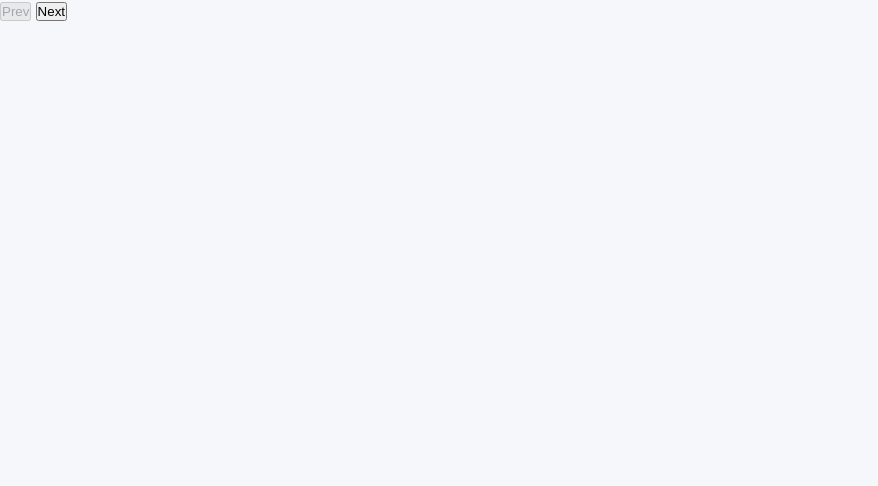
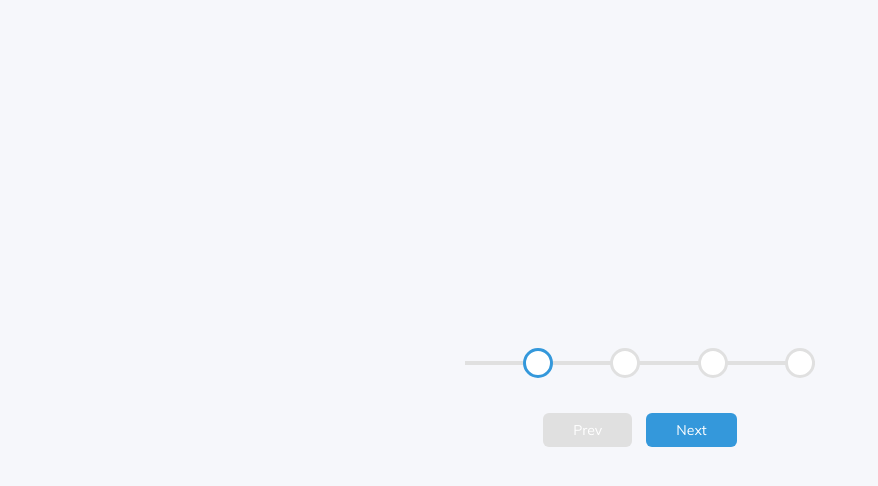
Before and after one commit to budidak/progress_steps, a plain HTML site: page index.html in a window 1280 px wide. Shown: the whole page, without its empty margins (0-878 px from the left). Drawn offline with Linux system fonts and the light colour scheme.

Commit message:
Add styles

```diff
--- a/style.css
+++ b/style.css
@@ -1,4 +1,9 @@
 @import url("https://fonts.googleapis.com/css2?family=Mulish&display=swap");
+
+:root {
+  --line-border-fill: #3498db;
+  --line-border-empty: #e0e0e0;
+}
 
 * {
   padding: 0;
@@ -15,4 +20,86 @@ body {
   font-size: 1.6rem;
   min-height: 100svh;
   background-color: #f6f7fb;
+  display: flex;
+  justify-content: center;
+  align-items: center;
 }
+
+.container {
+  text-align: center;
+}
+
+.progress-container {
+  display: flex;
+  justify-content: space-between;
+  position: relative;
+  margin-bottom: 3rem;
+  max-width: 100%;
+  width: 35rem;
+}
+
+.progress-container::before {
+  content: "";
+  background-color: var(--line-border-empty);
+  position: absolute;
+  top: 50%;
+  left: 0;
+  transform: translateY(-50%);
+  height: 0.4rem;
+  width: 100%;
+  z-index: -1;
+}
+
+.progress {
+  background-color: var(--line-border-fill);
+  position: absolute;
+  top: 50%;
+  left: 0;
+  transform: translateY(-50%);
+  height: 0.4rem;
+  width: 0%;
+  z-index: -1;
+  transition: 0.4s ease;
+}
+
+.circle {
+  background-color: #fff;
+  color: #999;
+  border-radius: 50%;
+  height: 3rem;
+  width: 3rem;
+  display: flex;
+  justify-content: center;
+  align-items: center;
+  border: 3px solid var(--line-border-empty);
+  transition: 0.4s ease;
+}
+
+.circle.active {
+  border-color: var(--line-border-fill);
+}
+
+.btn {
+  background-color: var(--line-border-fill);
+  color: #fff;
+  border: 0;
+  border-radius: 6px;
+  font-family: inherit;
+  font-size: 1.4rem;
+  cursor: pointer;
+  padding: 0.8rem 3rem;
+  margin: 0.5rem;
+}
+
+.btn:active {
+  transform: scale(0.98);
+}
+
+.btn:focus {
+  outline: 0;
+}
+
+.btn:disabled {
+  background-color: var(--line-border-empty);
+  cursor: not-allowed;
+}
```
